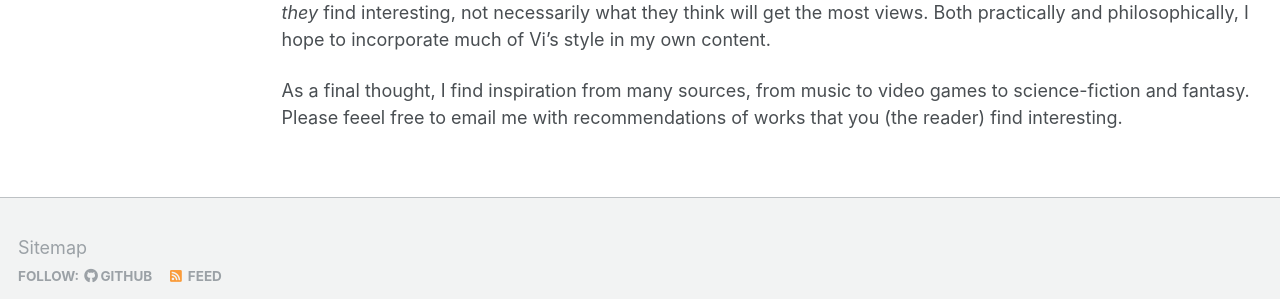
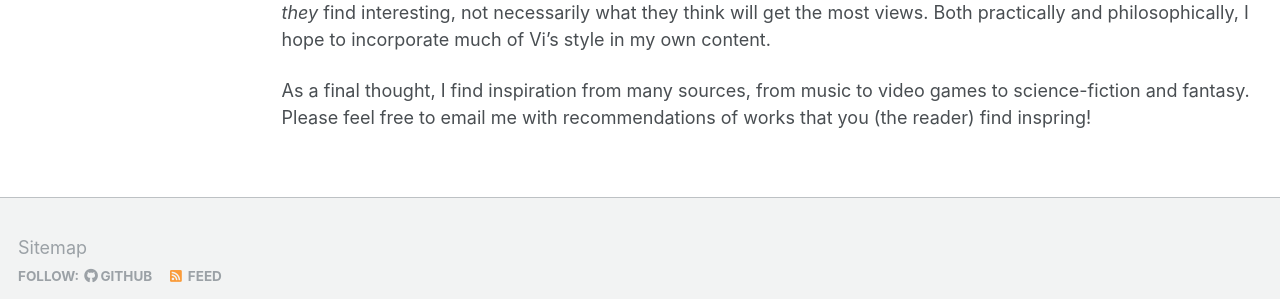
Before and after one commit to wdtaylor30/wdtaylor30.github.io, a Jekyll site: the page built from _pages/inspirations.md, in a window 1280 px wide and 900 px high, scrolled down 1053 px. Shown: the part 548-847 px from the top of the window. Built offline with Jekyll 4.4.1, drawn with Linux system fonts in a browser that asks for light colours.

Commit message:
fix typo on inspiration page

```diff
--- a/_pages/inspirations.md
+++ b/_pages/inspirations.md
@@ -32,4 +32,4 @@ Numberphile et al are channels dedicated to scientific communication. What I enj
 
 To me, Vi Hart is equal parts enigma and genius. I was first introduced to their videos in high school by my music theory teacher, who showed their [Twelve Tone Row](https://www.youtube.com/watch?v=4niz8TfY794) video to the class. Much like the Numberphile videos, I enjoy Vi's pen-and-paper style of video. Perhaps what I admire most about them is that they center their work on what *they* find interesting, not necessarily what they think will get the most views. Both practically and philosophically, I hope to incorporate much of Vi's style in my own content.
 
-As a final thought, I find inspiration from many sources, from music to video games to science-fiction and fantasy. Please feeel free to email me with recommendations of works that you (the reader) find interesting.
+As a final thought, I find inspiration from many sources, from music to video games to science-fiction and fantasy. Please feel free to email me with recommendations of works that you (the reader) find inspring!
```
Also changed, not shown: 1 other file.
